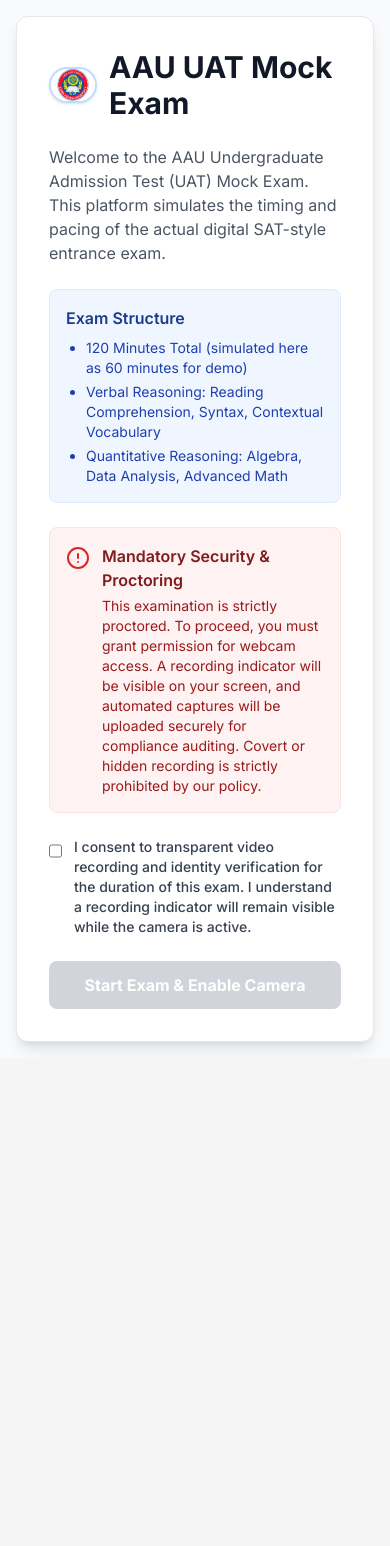
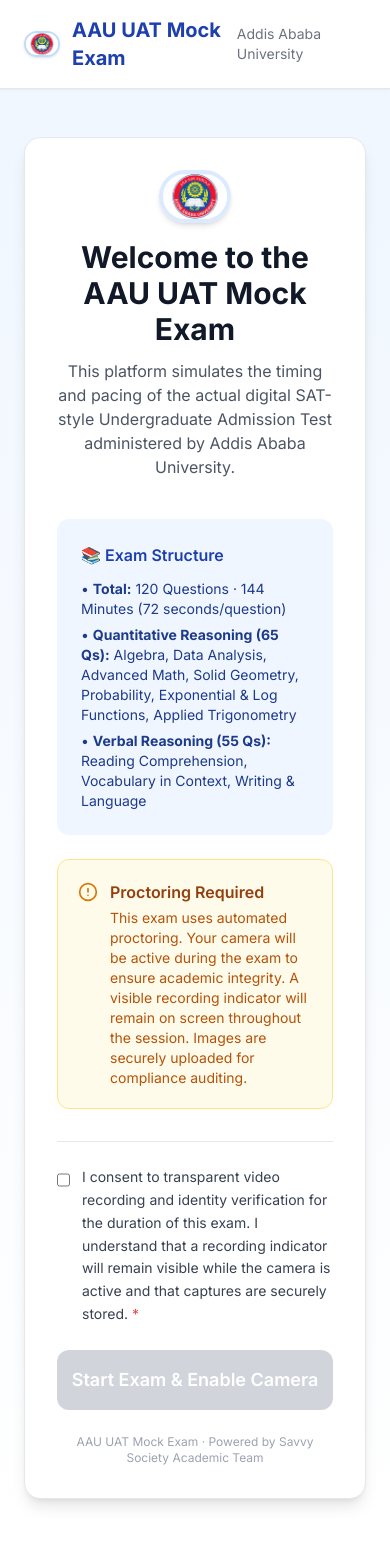
Before and after one commit to yoye-html/AAU_UAT_EXAM, a Next.js app: page / in a window 390 px wide. Before the commit the page ends 1058 px from the top, so only its background shows below. Built offline with nearby package versions, Linux system fonts and the light colour scheme.

Commit message:
feat: merge camera-permission-on-start flow into landing page with AAU logo, exam structure info, and error handling

```diff
--- a/src/app/page.tsx
+++ b/src/app/page.tsx
@@ -3,80 +3,170 @@
 import { useState } from 'react';
 import { useRouter } from 'next/navigation';
 import Image from 'next/image';
-import { ShieldCheck, AlertCircle } from 'lucide-react';
+import { AlertCircle } from 'lucide-react';
 
 export default function LandingPage() {
-  const [consent, setConsent] = useState(false);
+  const [isConsentChecked, setIsConsentChecked] = useState(false);
+  const [isLoading, setIsLoading] = useState(false);
+  const [error, setError] = useState<string | null>(null);
   const router = useRouter();
 
-  const handleStart = () => {
-    if (consent) {
+  const handleStartExam = async () => {
+    if (!isConsentChecked) {
+      setError('You must agree to the proctoring terms to continue.');
+      return;
+    }
+
+    setError(null);
+    setIsLoading(true);
+
+    try {
+      // Request camera permission upfront so the exam page starts cleanly
+      const stream = await navigator.mediaDevices.getUserMedia({
+        video: { facingMode: 'user', width: { ideal: 640 }, height: { ideal: 480 } },
+        audio: false
+      });
+      // Stop the test stream — the exam page will open its own
+      stream.getTracks().forEach(track => track.stop());
+
       router.push('/exam');
+    } catch (err) {
+      const camError = err as Error;
+      if (camError.name === 'NotAllowedError') {
+        setError('Camera access is required for proctoring. Please allow camera access and try again.');
+      } else if (camError.name === 'NotFoundError') {
+        setError('No camera detected on this device. A webcam is required to proceed.');
+      } else {
+        setError(`Could not access camera (${camError.name}). Please check your camera and try again.`);
+      }
+      setIsLoading(false);
     }
   };
 
   return (
-    <main className="min-h-screen flex items-center justify-center p-4 bg-gray-50">
-      <div className="max-w-2xl w-full bg-white rounded-xl shadow-lg p-8 border border-gray-200">
-        <div className="flex items-center gap-3 mb-6">
-          <Image src="/aau-logo.jpg" alt="AAU Logo" width={48} height={48} className="rounded-full object-cover border-2 border-blue-200 shadow" />
-          <h1 className="text-3xl font-bold text-gray-900">AAU UAT Mock Exam</h1>
+    <div className="min-h-screen bg-gradient-to-b from-blue-50 to-white flex flex-col">
+      {/* Header */}
+      <header className="bg-white shadow-sm border-b px-6 py-4">
+        <div className="max-w-4xl mx-auto flex justify-between items-center">
+          <div className="flex items-center gap-3">
+            <Image
+              src="/aau-logo.jpg"
+              alt="AAU Logo"
+              width={36}
+              height={36}
+              className="rounded-full object-cover border-2 border-blue-200 shadow"
+            />
+            <h1 className="text-xl font-bold text-blue-800">AAU UAT Mock Exam</h1>
+          </div>
+          <div className="text-sm text-gray-500">Addis Ababa University</div>
         </div>
+      </header>
 
-        <div className="space-y-6 text-gray-600">
-          <p>
-            Welcome to the AAU Undergraduate Admission Test (UAT) Mock Exam. This platform simulates the
-            timing and pacing of the actual digital SAT-style entrance exam.
-          </p>
+      {/* Main Content */}
+      <main className="flex-grow max-w-4xl mx-auto px-6 py-12 w-full">
+        <div className="bg-white rounded-2xl shadow-lg border p-8 md:p-12">
 
-          <div className="bg-blue-50 p-4 rounded-lg border border-blue-100">
-            <h3 className="font-semibold text-blue-900 mb-2">Exam Structure</h3>
-            <ul className="list-disc pl-5 space-y-1 text-sm text-blue-800">
-              <li>120 Minutes Total (simulated here as 60 minutes for demo)</li>
-              <li>Verbal Reasoning: Reading Comprehension, Syntax, Contextual Vocabulary</li>
-              <li>Quantitative Reasoning: Algebra, Data Analysis, Advanced Math</li>
+          {/* Welcome Section */}
+          <div className="text-center mb-10">
+            <div className="flex justify-center mb-4">
+              <Image
+                src="/aau-logo.jpg"
+                alt="AAU Logo"
+                width={72}
+                height={72}
+                className="rounded-full object-cover border-4 border-blue-100 shadow-md"
+              />
+            </div>
+            <h2 className="text-3xl font-bold text-gray-900 mb-3">
+              Welcome to the AAU UAT Mock Exam
+            </h2>
+            <p className="text-gray-600 max-w-2xl mx-auto">
+              This platform simulates the timing and pacing of the actual digital SAT-style
+              Undergraduate Admission Test administered by Addis Ababa University.
+            </p>
+          </div>
+
+          {/* Exam Structure */}
+          <div className="bg-blue-50 rounded-xl p-6 mb-6">
+            <h3 className="font-semibold text-blue-800 mb-3">📚 Exam Structure</h3>
+            <ul className="space-y-1.5 text-sm text-blue-900">
+              <li>• <strong>Total:</strong> 120 Questions · 144 Minutes (72 seconds/question)</li>
+              <li>• <strong>Quantitative Reasoning (65 Qs):</strong> Algebra, Data Analysis, Advanced Math, Solid Geometry, Probability, Exponential &amp; Log Functions, Applied Trigonometry</li>
+              <li>• <strong>Verbal Reasoning (55 Qs):</strong> Reading Comprehension, Vocabulary in Context, Writing &amp; Language</li>
             </ul>
           </div>
 
-          <div className="bg-red-50 p-4 rounded-lg border border-red-100 flex gap-3">
-            <AlertCircle className="w-6 h-6 text-red-600 flex-shrink-0 mt-0.5" />
+          {/* Proctoring Notice */}
+          <div className="bg-amber-50 border border-amber-200 rounded-xl p-5 mb-8 flex items-start gap-3">
+            <AlertCircle className="w-5 h-5 text-amber-600 flex-shrink-0 mt-0.5" />
             <div>
-              <h3 className="font-semibold text-red-900 mb-1">Mandatory Security & Proctoring</h3>
-              <p className="text-sm text-red-800">
-                This examination is strictly proctored. To proceed, you must grant permission for webcam access.
-                A recording indicator will be visible on your screen, and automated captures will be uploaded
-                securely for compliance auditing. Covert or hidden recording is strictly prohibited by our policy.
+              <h4 className="font-semibold text-amber-800 mb-1">Proctoring Required</h4>
+              <p className="text-sm text-amber-700">
+                This exam uses automated proctoring. Your camera will be active during the exam
+                to ensure academic integrity. A visible recording indicator will remain on screen
+                throughout the session. Images are securely uploaded for compliance auditing.
               </p>
             </div>
           </div>
 
-          <div className="flex items-start gap-3 mt-8">
-            <input
-              type="checkbox"
-              id="consent"
-              className="mt-1 w-5 h-5 rounded border-gray-300 text-blue-600 focus:ring-blue-500"
-              checked={consent}
-              onChange={(e) => setConsent(e.target.checked)}
-            />
-            <label htmlFor="consent" className="text-sm font-medium text-gray-700">
-              I consent to transparent video recording and identity verification for the duration of this exam.
-              I understand a recording indicator will remain visible while the camera is active.
+          {/* Consent Checkbox */}
+          <div className="border-t pt-6 mb-6">
+            <label className="flex items-start gap-3 cursor-pointer">
+              <input
+                type="checkbox"
+                checked={isConsentChecked}
+                onChange={(e) => setIsConsentChecked(e.target.checked)}
+                className="mt-1 w-5 h-5 text-blue-600 border-gray-300 rounded focus:ring-blue-500 cursor-pointer"
+              />
+              <span className="text-gray-700 text-sm leading-relaxed">
+                I consent to transparent video recording and identity verification for the
+                duration of this exam. I understand that a recording indicator will remain
+                visible while the camera is active and that captures are securely stored.
+                <span className="text-red-500 ml-1">*</span>
+              </span>
             </label>
+
+            {error && (
+              <div className="mt-3 p-3 bg-red-50 border border-red-200 rounded-lg text-red-700 text-sm flex items-start gap-2">
+                <AlertCircle className="w-4 h-4 flex-shrink-0 mt-0.5" />
+                {error}
+              </div>
+            )}
           </div>
 
+          {/* Start Button */}
           <button
-            onClick={handleStart}
-            disabled={!consent}
-            className={`w-full py-3 px-4 rounded-lg font-bold text-white transition-colors ${
-              consent
-                ? 'bg-blue-600 hover:bg-blue-700 shadow-md'
+            onClick={handleStartExam}
+            disabled={isLoading}
+            className={`w-full py-4 rounded-xl font-semibold text-white text-lg transition-all ${
+              isConsentChecked && !isLoading
+                ? 'bg-blue-600 hover:bg-blue-700 shadow-lg hover:shadow-xl cursor-pointer'
                 : 'bg-gray-300 cursor-not-allowed'
             }`}
           >
-            Start Exam & Enable Camera
+            {isLoading ? (
+              <span className="flex items-center justify-center gap-2">
+                <svg
+                  className="animate-spin h-5 w-5 text-white"
+                  xmlns="http://www.w3.org/2000/svg"
+                  fill="none"
+                  viewBox="0 0 24 24"
+                >
+                  <circle className="opacity-25" cx="12" cy="12" r="10" stroke="currentColor" strokeWidth="4" />
+                  <path className="opacity-75" fill="currentColor" d="M4 12a8 8 0 018-8V0C5.373 0 0 5.373 0 12h4zm2 5.291A7.962 7.962 0 014 12H0c0 3.042 1.135 5.824 3 7.938l3-2.647z" />
+                </svg>
+                Accessing Camera...
+              </span>
+            ) : (
+              'Start Exam & Enable Camera'
+            )}
           </button>
+
+          <p className="text-center text-xs text-gray-400 mt-6">
+            AAU UAT Mock Exam · Powered by Savvy Society Academic Team
+          </p>
         </div>
-      </div>
-    </main>
+      </main>
+    </div>
   );
 }
```
